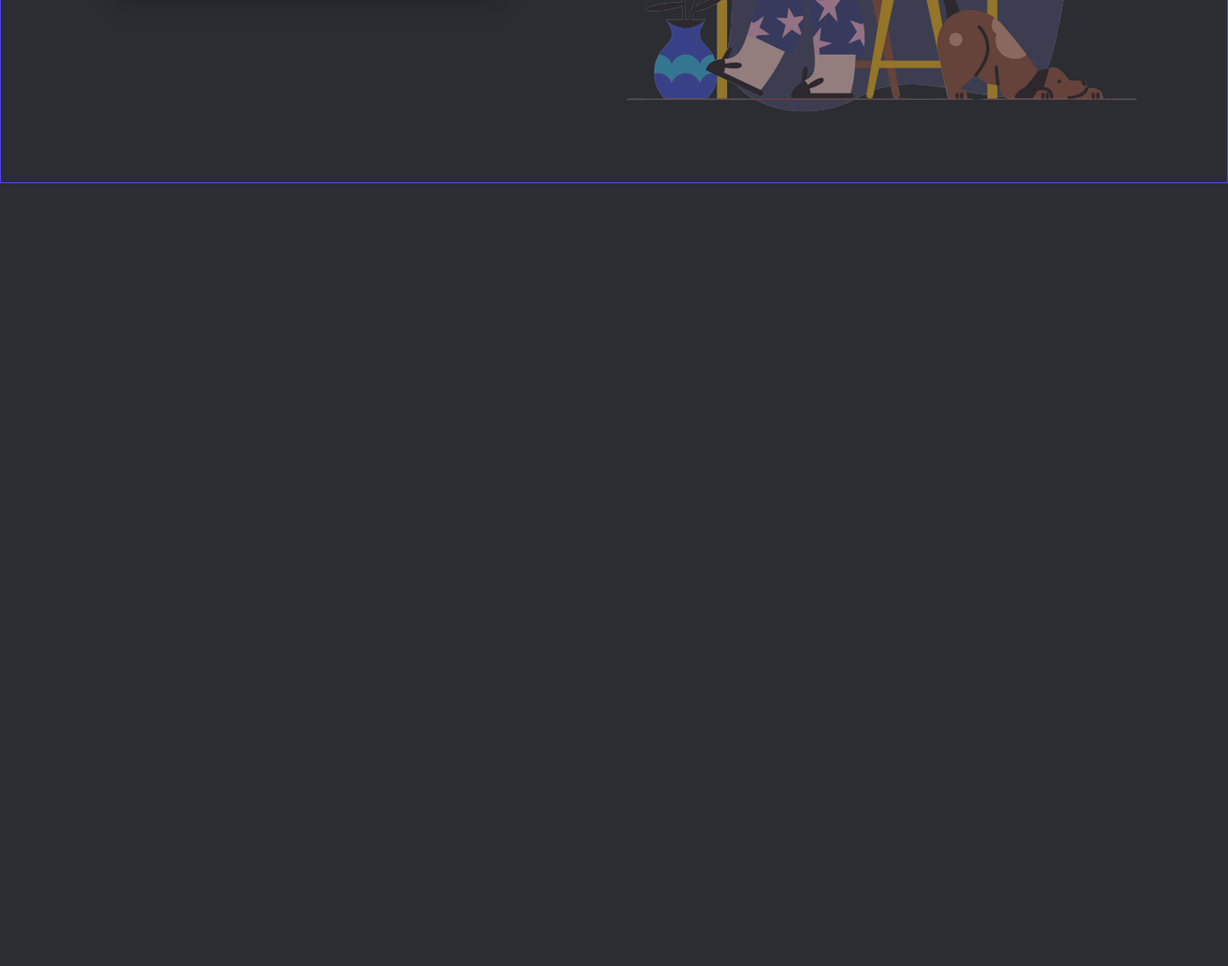
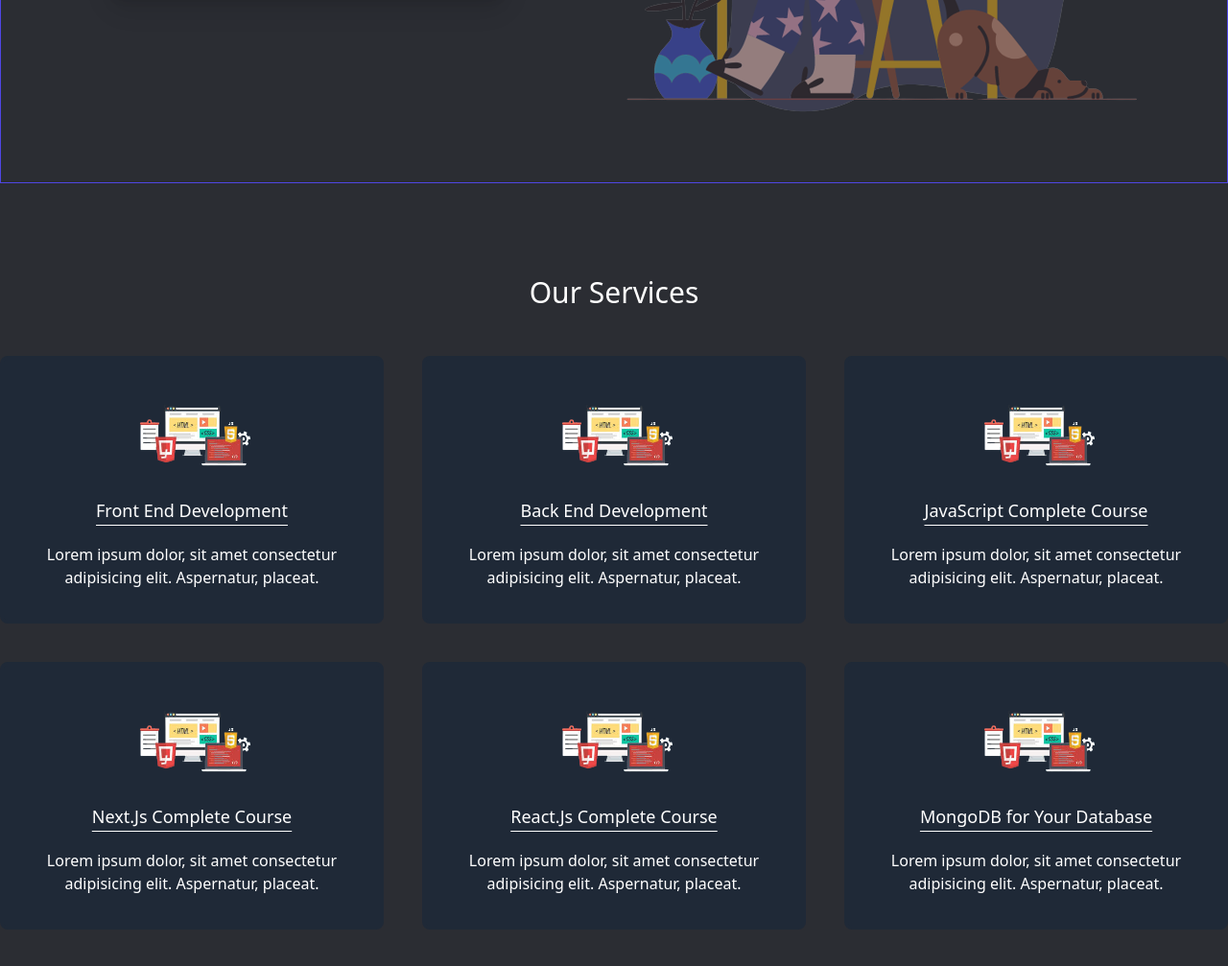
Before and after one commit to programmingshikhbo/first-tailwind-projects, a website built with Vite: page index.html in a window 1280 px wide. Shown: the part 537-1544 px from the top of the page at 96% size. Before the commit the page ends 800 px from the top, so only its background shows below. Built offline with nearby package versions, Linux system fonts and the light colour scheme.

Commit message:
some changes

```diff
--- a/index.html
+++ b/index.html
@@ -10,7 +10,7 @@
 </head>
 <body class="bg-[#2B2D33]">
 
-     <nav class="bg-[#2B2D33] shadow-xl">
+     <nav class="bg-[#2B2D33] shadow-xl sticky top-0 z-10">
           <div class="container mx-auto">
                <div class="sm:flex justify-between items-center py-5">
                     <div class="text-center mb-3">
@@ -32,7 +32,7 @@
           <div class="container mx-auto border border-indigo-600 border-t-0 sm:flex justify-around items-center text-center text-white h-[80vh] px-10 pt-10">
                <div>
                     <h1 class="text-2xl sm:text-5xl mb-5 sm:mb-16"> Smart Coders: Learn <br> Programming </h1>
-                    <button class="bg-indigo-900 px-7 py-3 rounded-full text-xl shadow-xl hover:bg-indigo-950"> Join : Programming Shikhbo's Team <svg class="w-7 inline-block text-red-500 ml-2 animate-ping" xmlns="http://www.w3.org/2000/svg" fill="none" viewBox="0 0 24 24" strokeWidth={1.5} stroke="currentColor" className="w-6 h-6"><path strokeLinecap="round" strokeLinejoin="round" d="M17.25 8.25L21 12m0 0l-3.75 3.75M21 12H3" /></svg></button>
+                    <button class="bg-indigo-900 transition px-7 py-3 rounded-full text-xl shadow-xl hover:bg-indigo-950"> Join : Programming Shikhbo's Team <svg class="w-7 inline-block text-red-500 ml-2 animate-ping" xmlns="http://www.w3.org/2000/svg" fill="none" viewBox="0 0 24 24" strokeWidth={1.5} stroke="currentColor" className="w-6 h-6"><path strokeLinecap="round" strokeLinejoin="round" d="M17.25 8.25L21 12m0 0l-3.75 3.75M21 12H3" /></svg></button>
                </div>
 
                <div>
@@ -42,6 +42,49 @@
      </header>
 
 
+     <main class="container mx-auto">
+
+          <section class="my-24">
+               <h2 class="text-white text-3xl text-center mb-12"> Our Services </h2>
+
+               <div class="grid md:grid-cols-2 lg:grid-cols-3 gap-10">
+
+                    <div class="bg-gray-800 p-8 rounded-lg text-center border-4 border-[#1F2937] hover:border-indigo-700 cursor-pointer">
+                         <img class="w-1/2 mx-auto" src="images/frontEnd.png" alt="">
+                         <h4 class="text-white my-5 text-lg underline underline-offset-8"> Front End Development </h4>
+                         <p class="text-white"> Lorem ipsum dolor, sit amet consectetur adipisicing elit. Aspernatur, placeat. </p>
+                    </div>
+                    <div class="bg-gray-800 p-8 rounded-lg text-center border-4 border-[#1F2937] hover:border-indigo-700 cursor-pointer">
+                         <img class="w-1/2 mx-auto" src="images/frontEnd.png" alt="">
+                         <h4 class="text-white my-5 text-lg underline underline-offset-8"> Back End Development </h4>
+                         <p class="text-white"> Lorem ipsum dolor, sit amet consectetur adipisicing elit. Aspernatur, placeat. </p>
+                    </div>
+                    <div class="bg-gray-800 p-8 rounded-lg text-center border-4 border-[#1F2937] hover:border-indigo-700 cursor-pointer">
+                         <img class="w-1/2 mx-auto" src="images/frontEnd.png" alt="">
+                         <h4 class="text-white my-5 text-lg underline underline-offset-8"> JavaScript Complete Course </h4>
+                         <p class="text-white"> Lorem ipsum dolor, sit amet consectetur adipisicing elit. Aspernatur, placeat. </p>
+                    </div>
+                    <div class="bg-gray-800 p-8 rounded-lg text-center border-4 border-[#1F2937] hover:border-indigo-700 cursor-pointer">
+                         <img class="w-1/2 mx-auto" src="images/frontEnd.png" alt="">
+                         <h4 class="text-white my-5 text-lg underline underline-offset-8"> Next.Js Complete Course </h4>
+                         <p class="text-white"> Lorem ipsum dolor, sit amet consectetur adipisicing elit. Aspernatur, placeat. </p>
+                    </div>
+                    <div class="bg-gray-800 p-8 rounded-lg text-center border-4 border-[#1F2937] hover:border-indigo-700 cursor-pointer">
+                         <img class="w-1/2 mx-auto" src="images/frontEnd.png" alt="">
+                         <h4 class="text-white my-5 text-lg underline underline-offset-8"> React.Js Complete Course </h4>
+                         <p class="text-white"> Lorem ipsum dolor, sit amet consectetur adipisicing elit. Aspernatur, placeat. </p>
+                    </div>
+                    <div class="bg-gray-800 p-8 rounded-lg text-center border-4 border-[#1F2937] hover:border-indigo-700 cursor-pointer">
+                         <img class="w-1/2 mx-auto" src="images/frontEnd.png" alt="">
+                         <h4 class="text-white my-5 text-lg underline underline-offset-8"> MongoDB for Your Database </h4>
+                         <p class="text-white"> Lorem ipsum dolor, sit amet consectetur adipisicing elit. Aspernatur, placeat. </p>
+                    </div>
+               </div>
+          </section>
+
+     </main>
+
+
 
 
 
```
